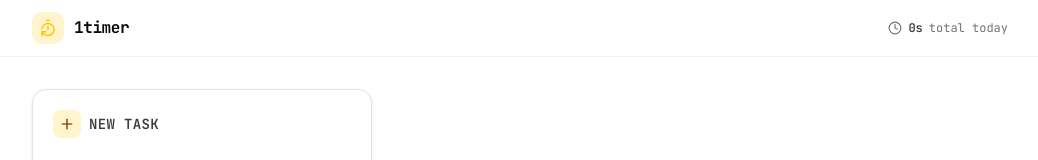
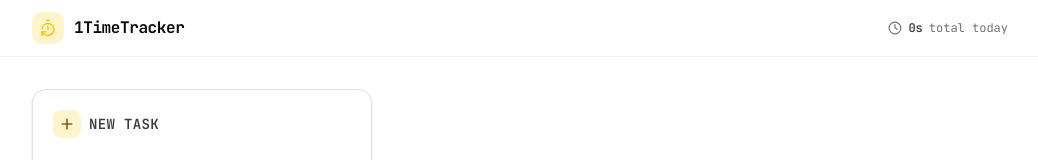
Before and after one commit to YoungMahesh/1-time-tracker, a Next.js app: page / in a window 1280 px wide. Shown: the top 160 px of the page, without its empty margins (120-1158 px from the left). Built offline with nearby package versions, Linux system fonts and the light colour scheme.

Commit message:
update app-metadata

```diff
--- a/app/page.tsx
+++ b/app/page.tsx
@@ -93,7 +93,7 @@ export default function Home() {
               <TimerReset className="size-4.5 text-primary" strokeWidth={2} />
             </div>
             <span className="text-base font-bold tracking-tight text-foreground">
-              1timer
+              1TimeTracker
             </span>
           </div>
 
@@ -116,9 +116,9 @@ export default function Home() {
       </header>
 
       <div className="max-w-5xl mx-auto px-4 sm:px-6 py-8">
-        <div className="grid grid-cols-1 lg:grid-cols-[340px_1fr] gap-8 items-start">
+        <div className="grid grid-cols-1 lg:grid-cols-[minmax(280px,340px)_1fr] gap-8 items-start">
           {/* ── Sidebar: Form + Stats ── */}
-          <div className="flex flex-col gap-5 lg:sticky lg:top-16.25">
+          <div className="flex flex-col gap-5 lg:sticky lg:top-20">
             <TaskForm onSubmit={handleCreate} />
 
             {/* Stats */}
--- a/package.json
+++ b/package.json
@@ -1,5 +1,5 @@
 {
-  "name": "0-time-tracker",
+  "name": "1-time-tracker",
   "version": "0.1.0",
   "private": true,
   "scripts": {
```
Also changed, not shown: 1 other file (tests, documents, lock files or other folders).
